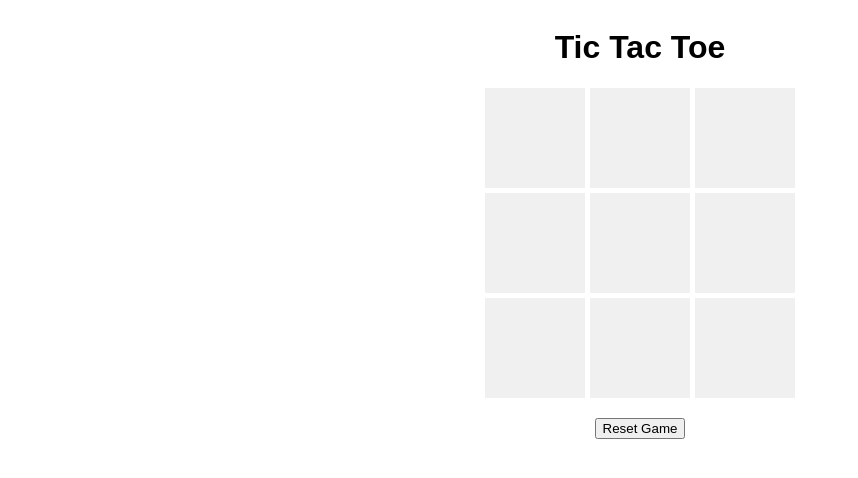
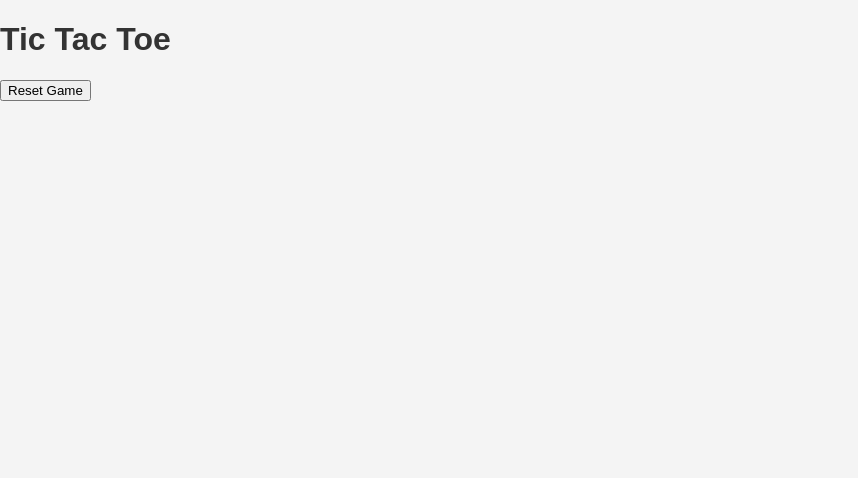
Before and after one commit to 1ms22cs166/example, a plain HTML site: page index.html in a window 1280 px wide. Shown: the whole page, without its empty margins (0-858 px from the left). Drawn offline with Linux system fonts and the light colour scheme.

Commit message:
Update style.css

```diff
--- a/style.css
+++ b/style.css
@@ -1,32 +1,25 @@
 body {
-    display: flex;
-    flex-direction: column;
-    align-items: center;
     font-family: Arial, sans-serif;
+    margin: 0;
+    padding: 0;
+    background-color: #f4f4f4;
+    color: #333;
 }
 
-#game-board {
-    display: grid;
-    grid-template-columns: repeat(3, 100px);
-    grid-template-rows: repeat(3, 100px);
-    gap: 5px;
+header {
+    background: #333;
+    color: white;
+    padding: 10px 20px;
+    text-align: center;
 }
 
-.cell {
-    width: 100px;
-    height: 100px;
-    display: flex;
-    justify-content: center;
-    align-items: center;
-    font-size: 2rem;
-    background-color: #f0f0f0;
-    cursor: pointer;
+nav a {
+    color: white;
+    margin: 0 10px;
+    text-decoration: none;
 }
 
-.cell:hover {
-    background-color: #e0e0e0;
+main {
+    padding: 20px;
+    text-align: center;
 }
-
-#reset {
-    margin-top: 20px;
-}
```
